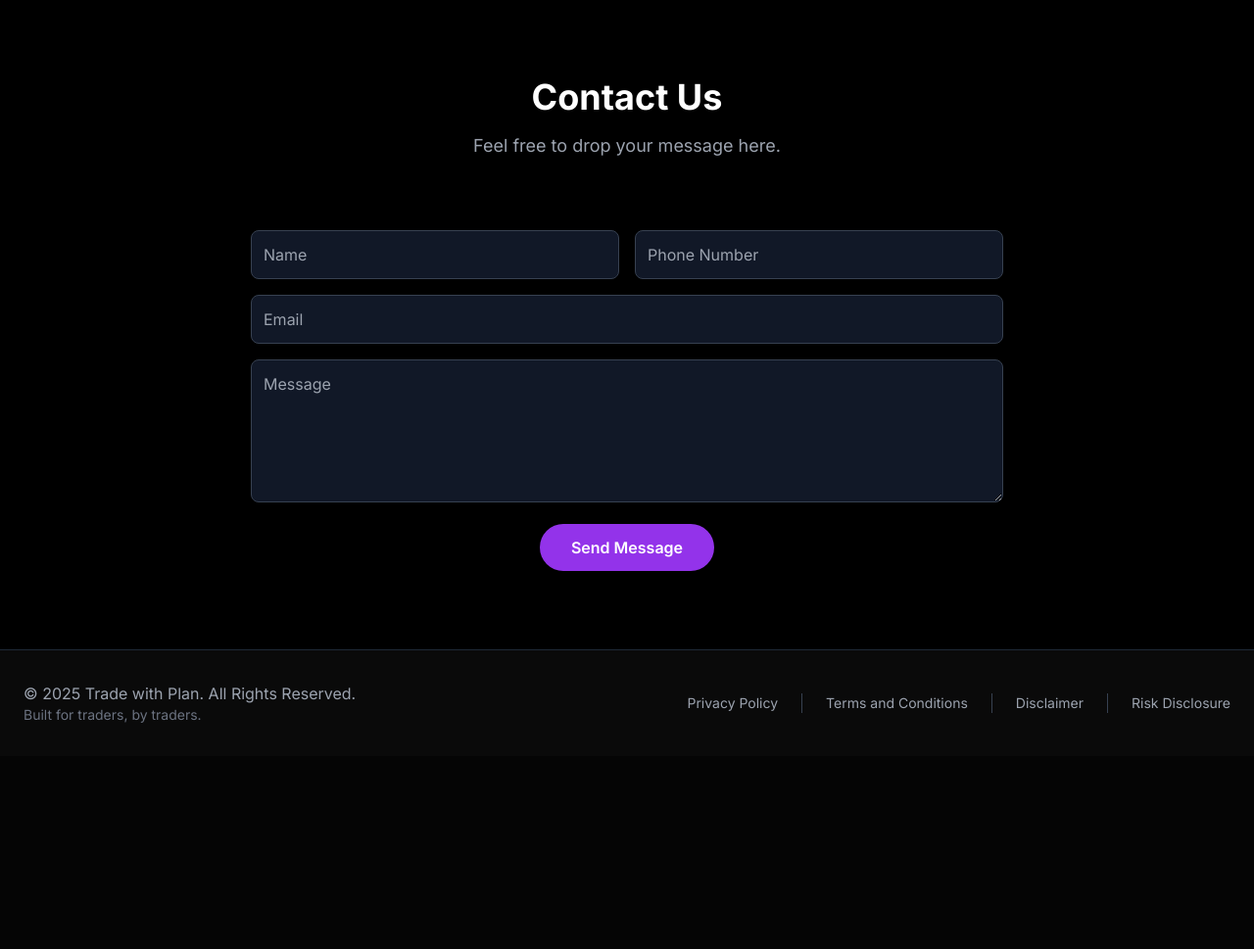
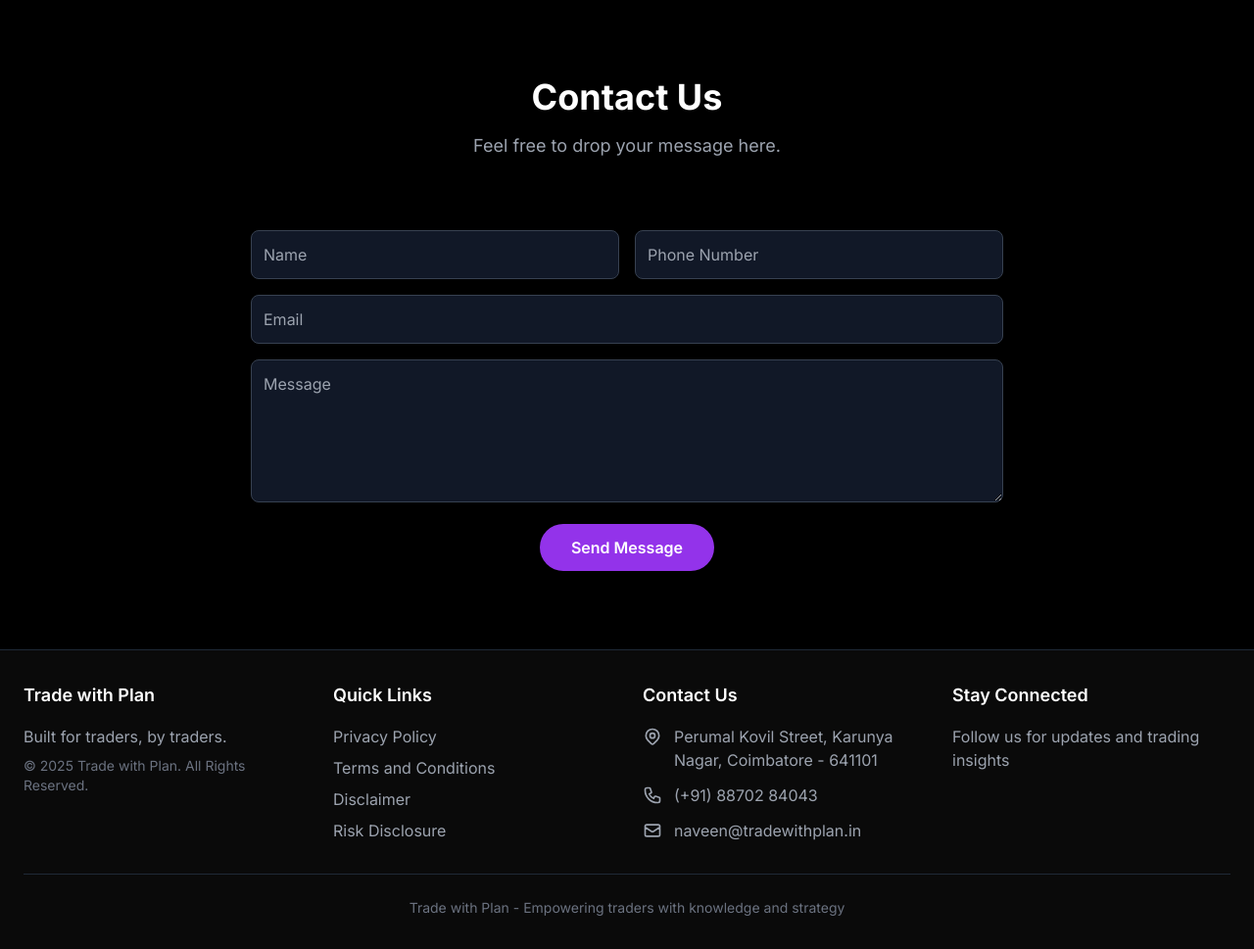
Before and after one commit to tradewithplan/trade-with-plan-flask-app, a Flask app: page / in a window 1280 px wide. Shown: the part 3551-4520 px from the top of the page at 98% size. Before the commit the page ends 4289 px from the top, so only its background shows below. Run offline with Flask 3, Linux system fonts and the light colour scheme; some libraries are stand-ins or nearby versions.

Commit message:
Add 'contact us' in footer

```diff
--- a/templates/footer.html
+++ b/templates/footer.html
@@ -1,37 +1,92 @@
 <!-- Footer -->
 <footer class="border-t border-gray-800">
     <div class="container mx-auto px-6 py-8">
-                <div class="flex flex-col md:flex-row justify-between items-center">
-                    <div class="text-center md:text-left mb-4 md:mb-0">
-                        <p class="text-gray-400">&copy; 2025 Trade with Plan. All Rights Reserved.</p>
-                        <p class="text-sm text-gray-500">Built for traders, by traders.</p>
+        <!-- Main footer content with columns -->
+        <div class="grid grid-cols-1 md:grid-cols-4 gap-8 mb-8">
+            <!-- Company Info -->
+            <div>
+                <h3 class="text-lg font-semibold text-white mb-4">Trade with Plan</h3>
+                <p class="text-gray-400 mb-2">Built for traders, by traders.</p>
+                <p class="text-sm text-gray-500">&copy; 2025 Trade with Plan. All Rights Reserved.</p>
             </div>
-                    <div class="flex flex-col sm:flex-row sm:space-x-6 space-y-2 sm:space-y-0 items-center text-sm">
 
-                        <!-- Privacy -->
+            <!-- Links Column -->
+            <div>
+                <h3 class="text-lg font-semibold text-white mb-4">Quick Links</h3>
+                <ul class="space-y-2">
+                    <li>
                         <a data-modal-target="modal-privacy"
-                           class="cursor-pointer text-gray-400 hover:text-white transition-colors sm:border-r sm:border-gray-700 sm:pr-6">
+                           class="cursor-pointer text-gray-400 hover:text-white transition-colors">
                             Privacy Policy
                         </a>
-
-                        <!-- Terms -->
+                    </li>
+                    <li>
                         <a data-modal-target="modal-terms"
-                           class="cursor-pointer text-gray-400 hover:text-white transition-colors sm:border-r sm:border-gray-700 sm:pr-6">
+                           class="cursor-pointer text-gray-400 hover:text-white transition-colors">
                             Terms and Conditions
                         </a>
-
-                        <!-- Disclaimer -->
+                    </li>
+                    <li>
                         <a data-modal-target="modal-disclaimer"
-                           class="cursor-pointer text-gray-400 hover:text-white transition-colors sm:border-r sm:border-gray-700 sm:pr-6">
+                           class="cursor-pointer text-gray-400 hover:text-white transition-colors">
                             Disclaimer
                         </a>
-
-                        <!-- Risk Disclosure -->
+                    </li>
+                    <li>
                         <a data-modal-target="modal-risk"
                            class="cursor-pointer text-gray-400 hover:text-white transition-colors">
                             Risk Disclosure
                         </a>
+                    </li>
+                </ul>
             </div>
+
+            <!-- Contact Us Column -->
+            <div>
+                <h3 class="text-lg font-semibold text-white mb-4">Contact Us</h3>
+                <ul class="space-y-3">
+                    <li class="flex items-start">
+                        <svg class="w-5 h-5 text-gray-400 mt-0.5 mr-3 flex-shrink-0" fill="none" stroke="currentColor" viewBox="0 0 24 24" xmlns="http://www.w3.org/2000/svg">
+                            <path stroke-linecap="round" stroke-linejoin="round" stroke-width="2" d="M17.657 16.657L13.414 20.9a1.998 1.998 0 01-2.827 0l-4.244-4.243a8 8 0 1111.314 0z"></path>
+                            <path stroke-linecap="round" stroke-linejoin="round" stroke-width="2" d="M15 11a3 3 0 11-6 0 3 3 0 016 0z"></path>
+                        </svg>
+                        <span class="text-gray-400">Perumal Kovil Street, Karunya Nagar, Coimbatore - 641101</span>
+                    </li>
+                    <li class="flex items-center">
+                        <svg class="w-5 h-5 text-gray-400 mr-3 flex-shrink-0" fill="none" stroke="currentColor" viewBox="0 0 24 24" xmlns="http://www.w3.org/2000/svg">
+                            <path stroke-linecap="round" stroke-linejoin="round" stroke-width="2" d="M3 5a2 2 0 012-2h3.28a1 1 0 01.948.684l1.498 4.493a1 1 0 01-.502 1.21l-2.257 1.13a11.042 11.042 0 005.516 5.516l1.13-2.257a1 1 0 011.21-.502l4.493 1.498a1 1 0 01.684.949V19a2 2 0 01-2 2h-1C9.716 21 3 14.284 3 6V5z"></path>
+                        </svg>
+                        <a href="tel:+918870284043" class="text-gray-400 hover:text-white transition-colors">(+91) 88702 84043</a>
+                    </li>
+                    <li class="flex items-center">
+                        <svg class="w-5 h-5 text-gray-400 mr-3 flex-shrink-0" fill="none" stroke="currentColor" viewBox="0 0 24 24" xmlns="http://www.w3.org/2000/svg">
+                            <path stroke-linecap="round" stroke-linejoin="round" stroke-width="2" d="M3 8l7.89 5.26a2 2 0 002.22 0L21 8M5 19h14a2 2 0 002-2V7a2 2 0 00-2-2H5a2 2 0 00-2 2v10a2 2 0 002 2z"></path>
+                        </svg>
+                        <a href="mailto:naveen@tradewithplan.in" class="text-gray-400 hover:text-white transition-colors">naveen@tradewithplan.in</a>
+                    </li>
+                </ul>
+            </div>
+
+            <!-- Social/Newsletter Column (Optional - can be removed if not needed) -->
+            <div>
+                <h3 class="text-lg font-semibold text-white mb-4">Stay Connected</h3>
+                <p class="text-gray-400 mb-4">Follow us for updates and trading insights</p>
+                <div class="flex space-x-4">
+                    <!-- Add social media icons/links here if needed -->
+                    <!-- Example:
+                    <a href="#" class="text-gray-400 hover:text-white transition-colors">
+                        <svg class="w-6 h-6" fill="currentColor" viewBox="0 0 24 24" aria-hidden="true">
+                            <path fill-rule="evenodd" d="..." clip-rule="evenodd"></path>
+                        </svg>
+                    </a>
+                    -->
+                </div>
+            </div>
+        </div>
+
+        <!-- Bottom copyright bar -->
+        <div class="border-t border-gray-800 pt-6 text-center">
+            <p class="text-sm text-gray-500">Trade with Plan - Empowering traders with knowledge and strategy</p>
         </div>
     </div>
 
@@ -402,7 +457,7 @@
                 <!-- Section 4: Third-Party Services -->
                 <div>
                     <strong class="text-white text-lg">4. Third-Party Services</strong>
-                            <p class="mt-1">4.1. Payment Processing – handled by providers; we don’t store details.</p>
+                    <p class="mt-1">4.1. Payment Processing – handled by providers; we don't store details.</p>
                     <p class="mt-1">4.2. Analytics – used to improve performance.</p>
                 </div>
 
```
Lines whose indentation alone changed are shown as unchanged.
